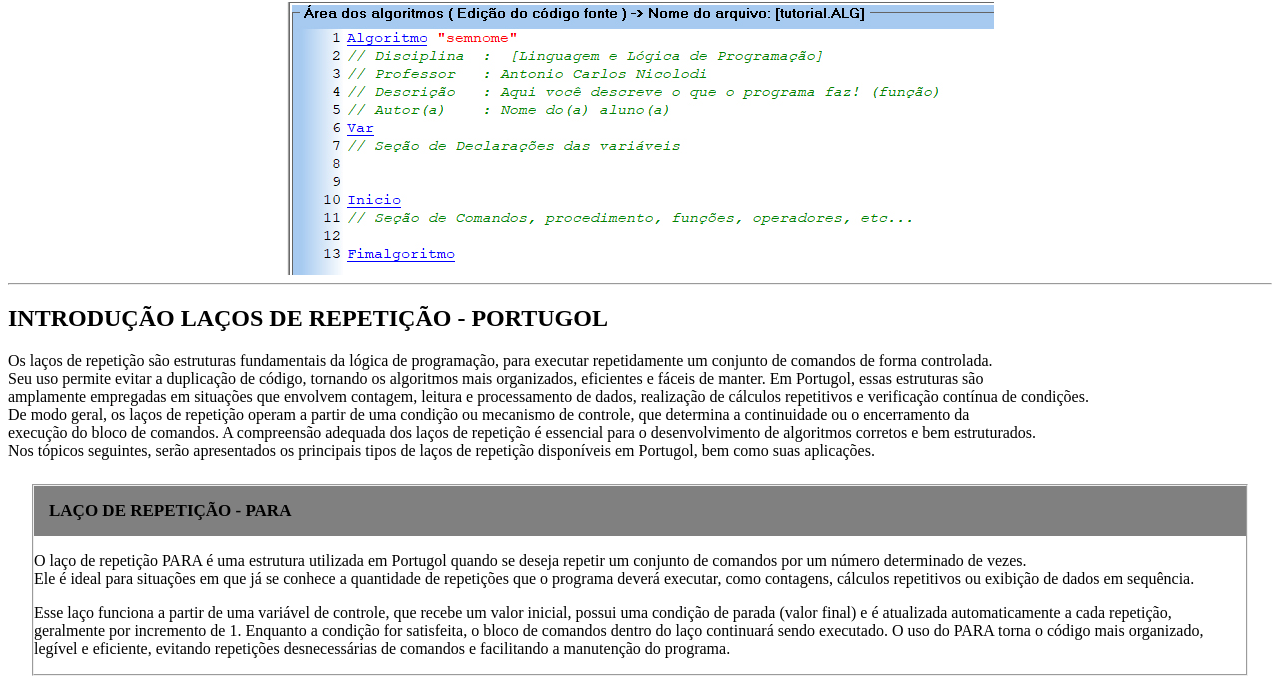
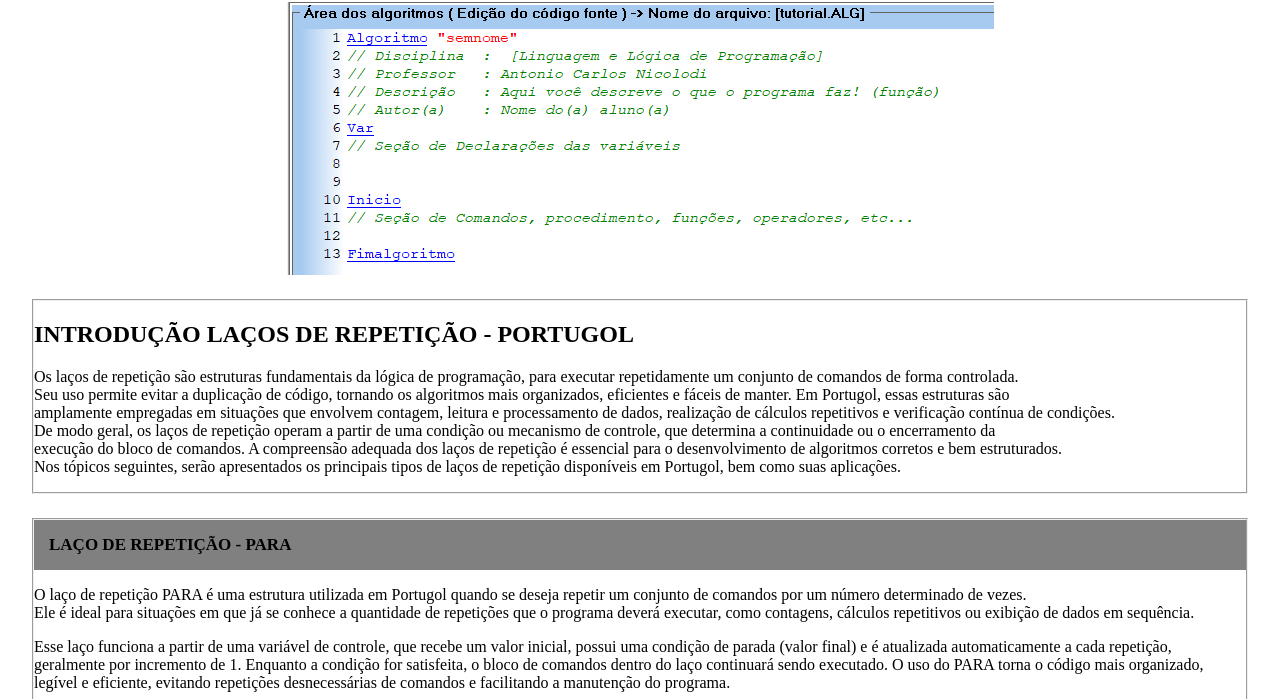
Before and after one commit to vitintech/Front_End-2026, a plain HTML site: page Projetos/pagina.html in a window 1280 px wide. Shown: the part 78-777 px from the top of the page. Drawn offline with Linux system fonts and the light colour scheme.

Commit message:
deixando padrão, as linhas de código e a introdução

```diff
--- a/Projetos/pagina.html
+++ b/Projetos/pagina.html
@@ -16,7 +16,7 @@
         </div>
 
         <div class="paragrafo">
-            <hr>
+            <fieldset>
             <h2 id="sub-titulo"> INTRODUÇÃO LAÇOS DE REPETIÇÃO - PORTUGOL</h2>
                 <p> Os laços de repetição são estruturas fundamentais da lógica de programação, para executar repetidamente um conjunto de comandos de forma controlada.<br>
                     Seu uso permite evitar a duplicação de código, tornando os algoritmos mais organizados, eficientes e fáceis de manter.
@@ -26,6 +26,7 @@
                     A compreensão adequada dos laços de repetição é essencial para o desenvolvimento de algoritmos corretos e bem estruturados. <br>Nos tópicos seguintes,
                     serão apresentados os principais tipos de laços de repetição disponíveis em Portugol, bem como suas aplicações.
                 </p>
+            </fieldset>
         </div>
 
         <div class="texto">
```
Lines whose indentation alone changed are shown as unchanged.
